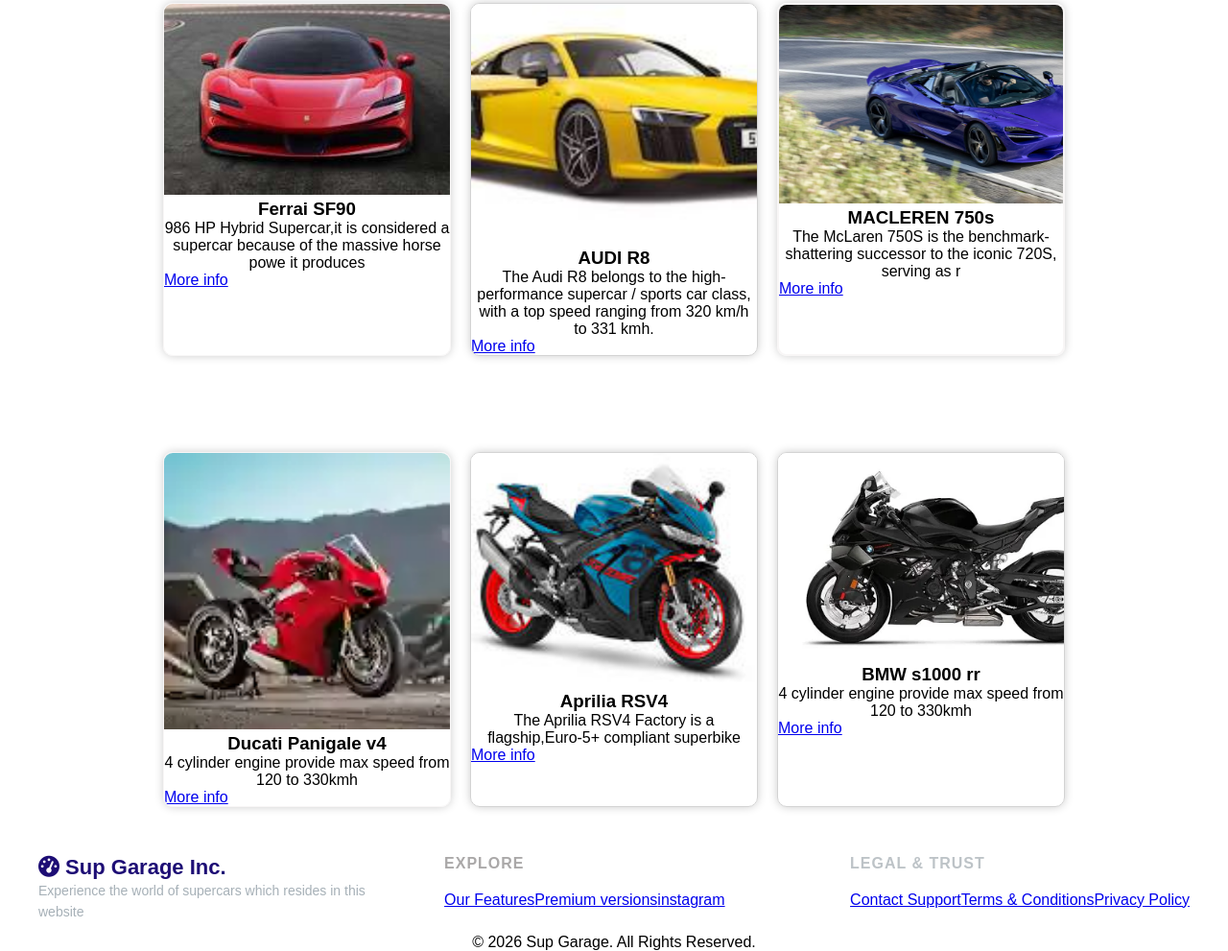
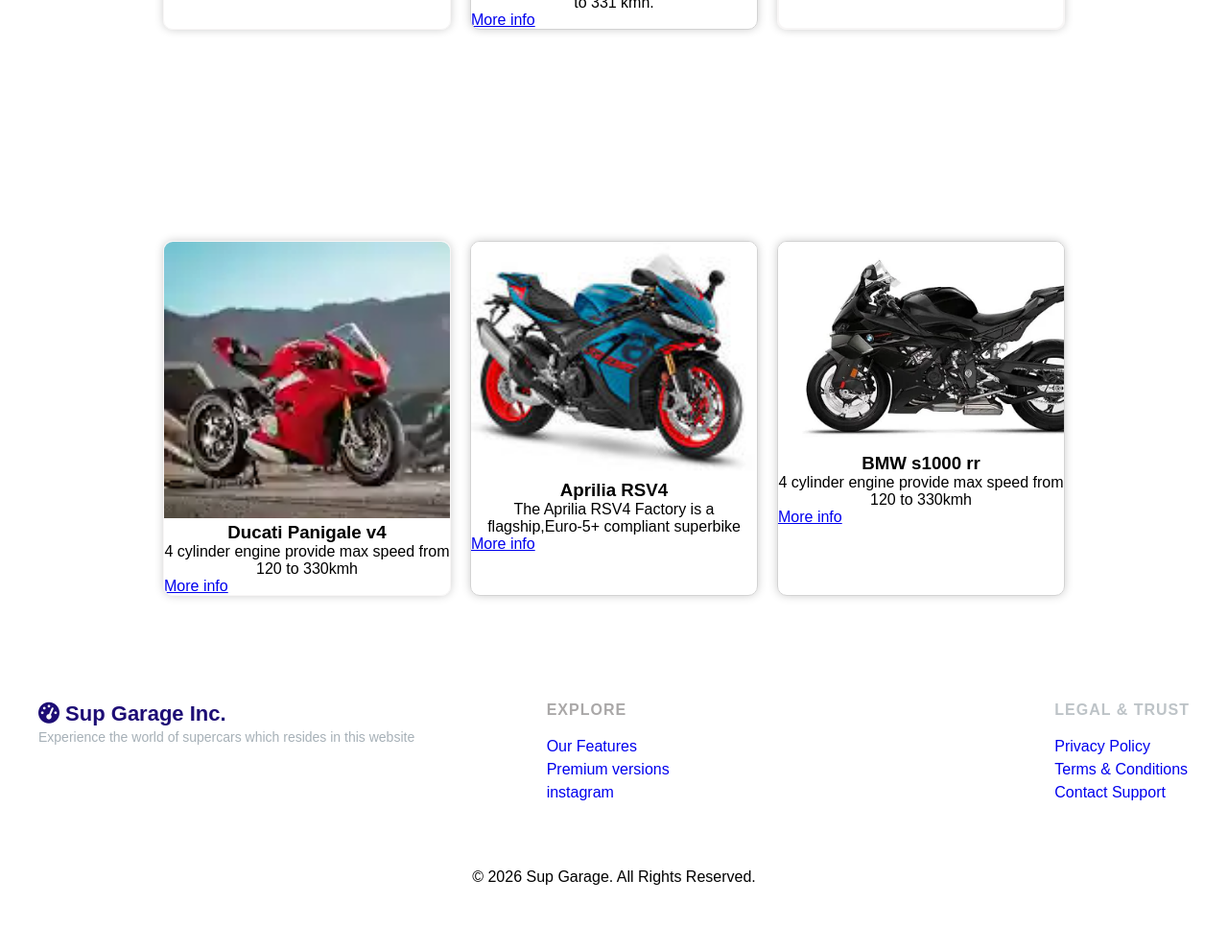
Before and after one commit to gnfarhan8178-hash/first-project-, a plain HTML site: page index.html in a window 1280 px wide. Shown: the part 958-1949 px from the top of the page at 96% size. After the commit the page ends 1881 px from the top, so only its background shows below. Drawn offline with Linux system fonts and the light colour scheme.

Commit message:
Update style.css

```diff
--- a/style.css
+++ b/style.css
@@ -72,16 +72,18 @@
     display: none;
     position: absolute;
     background-color: #111111;
-    min-width: 150px;
-    box-shadow: 0px 8px 10px 0px rgb(248, 246, 246);
+    min-width: 125px;
+    box-shadow: 0px 8px 10px 0px rgb(107, 1, 1);
     z-index: 10;
+
+
 }
 .dropdown-content a {
     color: white;
     padding: 12px 10px;
     text-decoration: none;
     display: block;
-    text-align: left;
+    text-align: right;
 }
 
 .dropdown-content:hover{
@@ -100,7 +102,7 @@
 
 .hero{
 
-  height: 80vh;
+  height: 50vh;
 
   display: flex;
   flex-direction: column;
@@ -108,8 +110,7 @@
   justify-content: center;
   align-items: center;
 
-  text-align: center;
-  height: 100vh;
+
 
 
 
@@ -144,7 +145,7 @@
 
 .card{ /* for ferrari*/
 
-
+    margin-top: 60px;
 
     width: 300px;
 
@@ -156,6 +157,7 @@
 
     box-shadow: 0 0 10px rgba(0,0,0,.2);
 
+    margin-bottom: 60px;
 
 }
 .card img{
@@ -196,6 +198,8 @@
 .card2{ /* for duacti v4*/
 
 
+    margin-top: 60px;
+
     width: 300px;
     border: 1px solid rgb(248, 246, 246);
 
@@ -204,6 +208,7 @@
     overflow: hidden;
 
     box-shadow: 0 0 10px rgba(0,0,0,.2);
+    margin-bottom: 60px;
 
 }
 
@@ -230,7 +235,11 @@
 
 
  .card3{ /* for audi r8*/
-      width: 300px;
+
+
+    margin-top: 60px;
+
+    width: 300px;
     border: 1px solid lightgray;
 
     border-radius: 10px;
@@ -239,6 +248,7 @@
 
     box-shadow: 0 0 10px rgba(0,0,0,.2);
     margin-left: 20px;
+    margin-bottom: 60px;
 
  }
 
@@ -263,6 +273,11 @@
 
 
 .card4{
+
+
+
+    margin-top: 60px;
+
     width: 300px;
     border: 1px solid lightgray;
 
@@ -272,6 +287,7 @@
 
     box-shadow: 0 0 10px rgba(0,0,0,.2);
     margin-left: 20px;
+     margin-bottom: 60px;
 
 }
 
@@ -298,7 +314,11 @@
 
 .card5{
 
- width: 300px;
+
+    margin-top: 60px;
+
+
+    width: 300px;
     border: 1px solid lightgray;
 
     border-radius: 10px;
@@ -307,7 +327,7 @@
 
     box-shadow: 0 0 10px rgba(0,0,0,.2);
     margin-left: 20px;
-
+    margin-bottom: 60px;
 }
 
 
@@ -337,6 +357,10 @@
 
 
  .card6{
+
+
+    margin-top: 60px;
+
     width: 300px;
     border: 2px solid rgb(248, 246, 246);
 
@@ -346,7 +370,7 @@
 
     box-shadow: 0 0 10px rgba(0,0,0,.2);
     margin-left: 20px;
-
+    margin-bottom: 60px;
 
  }
 
@@ -414,7 +438,7 @@
     color: #a6b0b7;
     font-size: 14px;
     line-height: 1.6;
-    margin: 0;
+    margin-bottom: 70px;
 }
 
 .footer-column ul{
@@ -451,11 +475,33 @@
     letter-spacing: 1px;
     margin: 0 0 20px 0;
     color: rgb(170, 168, 168);
+
+}
+
+.services ul{
+      display: flex;
+    gap: 6px;
+    flex-direction: column;
+    margin-bottom: 70px;
+
+}
+
+.services li a{
+    text-decoration: none;
 }
 
 .privacy ul{
-    display: block;
-    font-size: 20x;
+    display: flex;
+    gap: 6px;
+    flex-direction: column;
+     margin-bottom: 70px;
+
+}
+
+.privacy li a{
+    text-decoration: none;
+
+
 }
 .footer-bottom{
 
```
